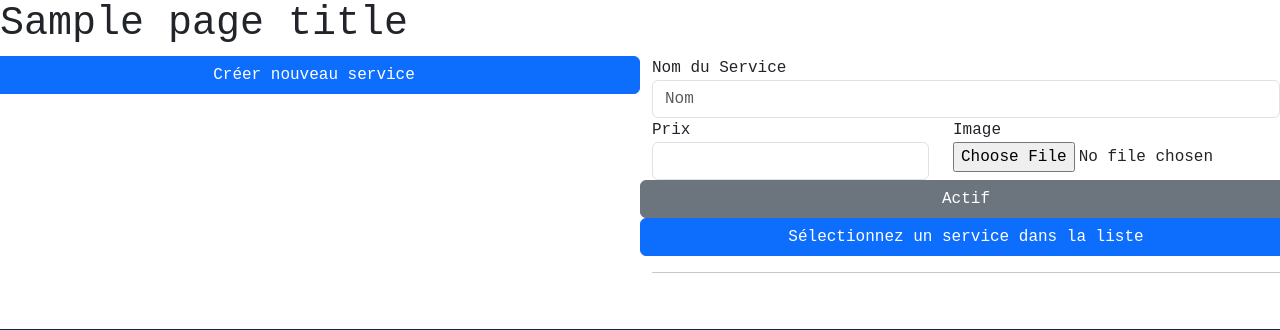
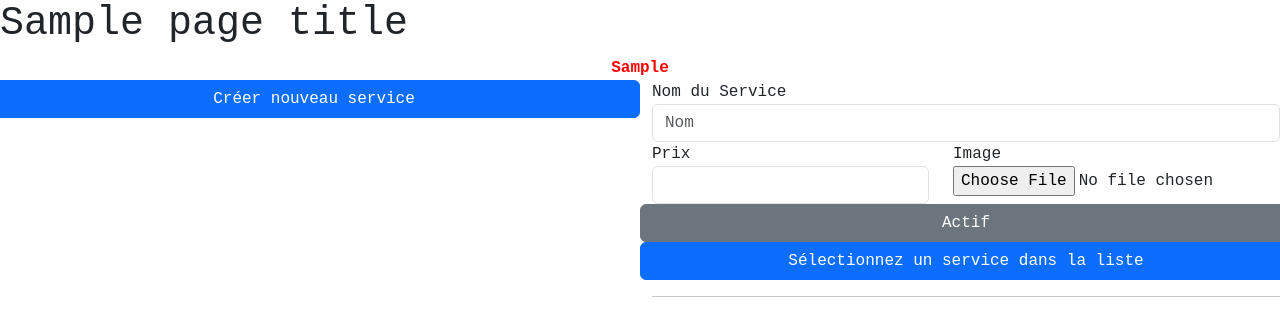
Before and after one commit to Agt-Cooper/Garage-VP, a Django app: template garage/templates/garage/admin_services.html in a window 1280 px wide; the page is wider, and only the part inside the window is pictured. Shown: the part 231-561 px from the top of that part. Run offline with Django 4.2, Linux system fonts and the light colour scheme; the template is opened without the code that fills it: most values are stand-ins (such as "Sample title", 1, 10 or a date in 2020).

Commit message:
Panel information

```diff
--- a/garage/templates/garage/admin_services.html
+++ b/garage/templates/garage/admin_services.html
@@ -1,6 +1,8 @@
 {% extends "layout.html" %}
 
 {% block content %}
+
+    <p id="information" class="information">{{ page_information }}</p>
 
 
     <div class="row">
--- a/static/css/style.css
+++ b/static/css/style.css
@@ -169,3 +169,13 @@ footer #contact {
       padding: 30px;
   }
 }
+
+.information {
+  color: red;
+  /* border: 1px dashed darkred; */
+  width: 800px;
+  min-height: 20px;
+  margin: auto;
+  text-align: center;
+  font-weight: bold;
+}
```
Also changed, not shown: garage/views.py (+6 -5 lines), static/js/admin_services.js (+12 -0 lines), db.sqlite3.
